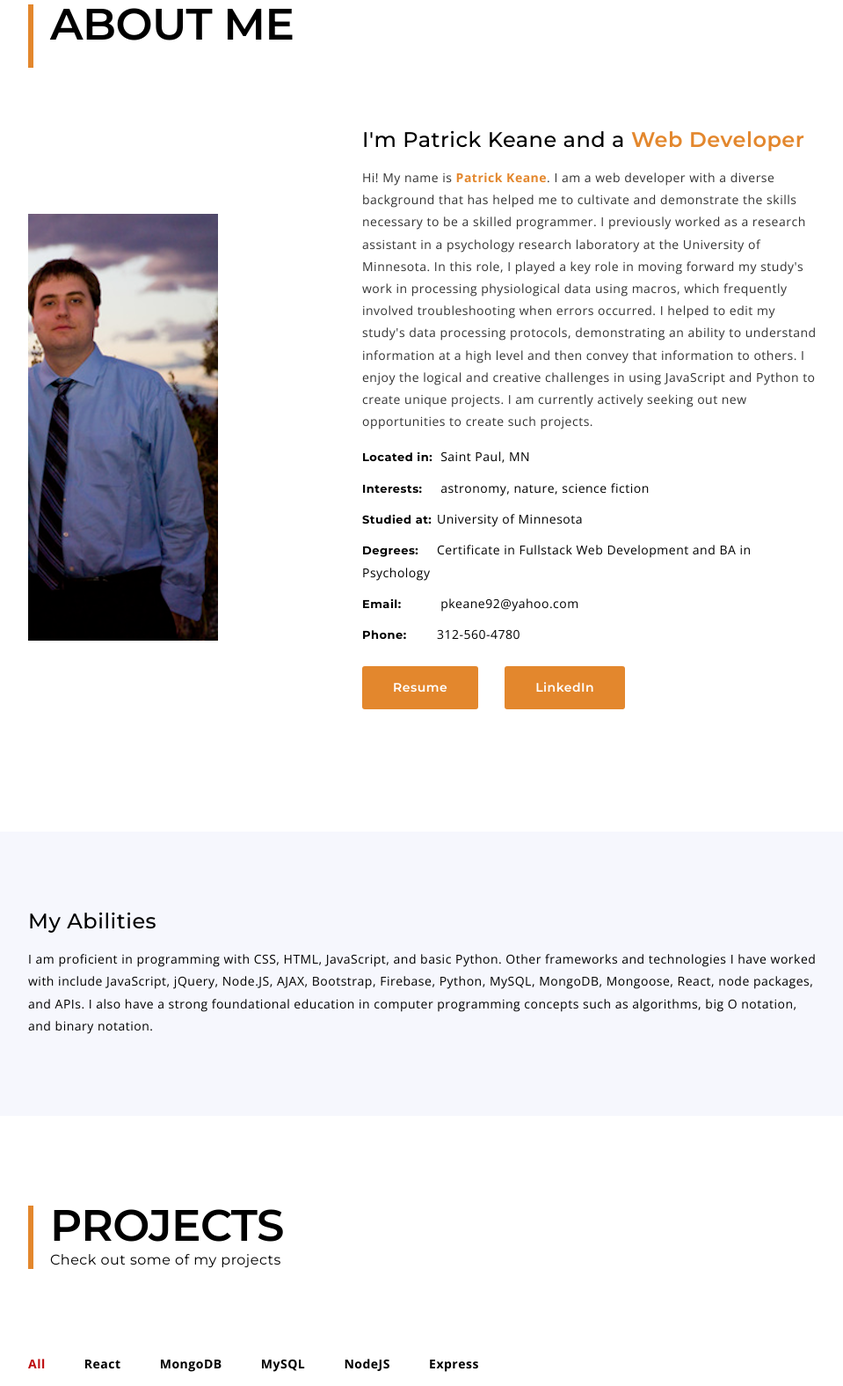
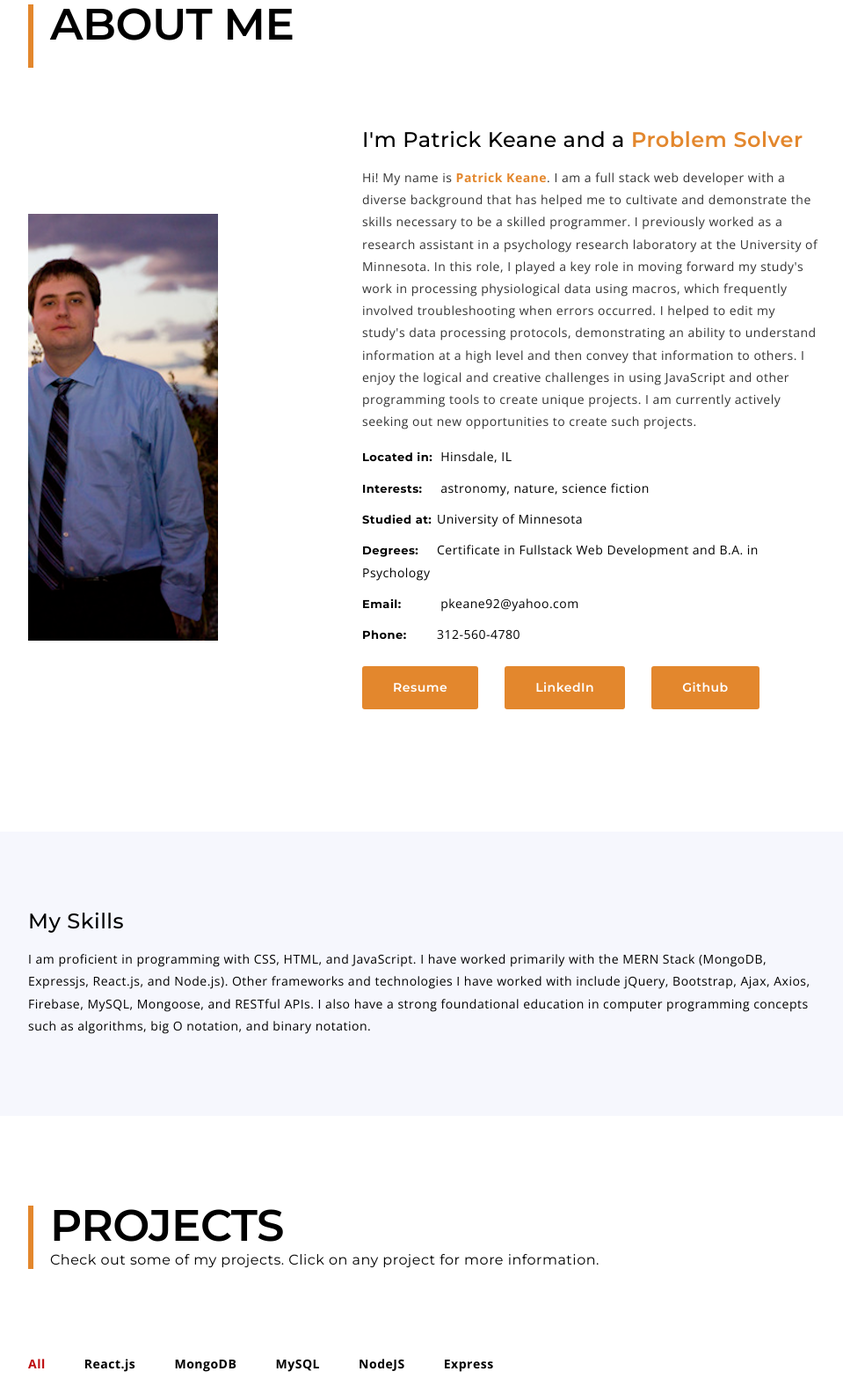
Before and after one commit to pkeane2018/Project-Portfolio, a website: page index.html in a window 1280 px wide. Shown: the part 897-2472 px from the top of the page at 88% size, without its empty margins (308-1267 px from the left). Drawn offline with nearby package versions, Linux system fonts and the light colour scheme; no server answers; files whose address does not match are found by name.

Commit message:
added Github button, updated location, and self description words along with other small changes

```diff
--- a/index.html
+++ b/index.html
@@ -155,7 +155,7 @@
 											<h4>I'm Patrick Keane and a <span class="arlo_tm_animation_text_word"></span></h4>
 										</div>
 										<div class="definition">
-											<p>Hi! My name is <strong>Patrick Keane</strong>. I am a web developer with a diverse background that has helped me to cultivate and demonstrate the skills necessary to be a skilled programmer. I previously worked as a research assistant in a psychology research laboratory at the University of Minnesota. In this role, I played a key role in moving forward my study's work in processing physiological data using macros, which frequently involved troubleshooting when errors occurred. I helped to edit my study's data processing protocols, demonstrating an ability to understand information at a high level and then convey that information to others. I enjoy the logical and creative challenges in using JavaScript and Python to create unique projects. I am currently actively seeking out new opportunities to create such projects.</p>
+											<p>Hi! My name is <strong>Patrick Keane</strong>. I am a full stack web developer with a diverse background that has helped me to cultivate and demonstrate the skills necessary to be a skilled programmer. I previously worked as a research assistant in a psychology research laboratory at the University of Minnesota. In this role, I played a key role in moving forward my study's work in processing physiological data using macros, which frequently involved troubleshooting when errors occurred. I helped to edit my study's data processing protocols, demonstrating an ability to understand information at a high level and then convey that information to others. I enjoy the logical and creative challenges in using JavaScript and other programming tools to create unique projects. I am currently actively seeking out new opportunities to create such projects.</p>
 										</div>
 										<div class="about_short_contact_wrap">
 											<ul>
@@ -166,7 +166,7 @@
 													<span><label>Age:</label> 28</span>
 												</li> -->
 												<li>
-													<span><label>Located in:</label> Saint Paul, MN</span>
+													<span><label>Located in:</label> Hinsdale, IL</span>
 												</li>
 												<li>
 													<span><label>Interests:</label> astronomy, nature, science fiction</span>
@@ -175,7 +175,7 @@
 													<span><label>Studied at:</label>University of Minnesota</span>
 												</li>
 												<li>
-													<span><label>Degrees:</label>Certificate in Fullstack Web Development and BA in Psychology</span>
+													<span><label>Degrees:</label>Certificate in Fullstack Web Development and B.A. in Psychology</span>
 												</li>
 												<!-- <li>
 													<span><label>Website:</label> <a href="#">www.mywebsite.com</a></span>
@@ -199,6 +199,9 @@
 												<li>
 													<a href="https://www.linkedin.com/in/patrick-keane-34236b164/" target="_blank"><span>LinkedIn</span></a>
 												</li>
+												<li>
+													<a href="https://github.com/pkeane2018" target="_blank"><span>Github</span></a>
+												</li>
 											</ul>
 										</div>
 									</div>
@@ -216,9 +219,9 @@
 							<div class="inner_wrap">
 								<div>
 										<div class="arlo_tm_mini_title_holder">
-										<h4>My Abilities</h4>
+										<h4>My Skills</h4>
 									</div>
-									<p>I am proficient in programming with CSS, HTML, JavaScript, and basic Python. Other frameworks and technologies I have worked with include JavaScript, jQuery, Node.JS, AJAX, Bootstrap, Firebase, Python, MySQL, MongoDB, Mongoose, React, node packages, and APIs. I also have a strong foundational education in computer programming concepts such as algorithms, big O notation, and binary notation.</p>
+									<p>I am proficient in programming with CSS, HTML, and JavaScript. I have worked primarily with the MERN Stack (MongoDB, Expressjs, React.js, and Node.js). Other frameworks and technologies I have worked with include jQuery, Bootstrap, Ajax, Axios, Firebase, MySQL, Mongoose, and RESTful APIs. I also have a strong foundational education in computer programming concepts such as algorithms, big O notation, and binary notation.</p>
 								</div>
 								<!-- <div class="leftbox">
 									<div class="arlo_tm_mini_title_holder">
@@ -361,12 +364,12 @@
 							<div class="arlo_tm_portfolio_wrap">
 								<div class="arlo_tm_title_holder portfolio">
 									<h3>Projects</h3>
-									<span>Check out some of my projects</span>
+									<span>Check out some of my projects. Click on any project for more information.</span>
 								</div>
 								<div class="arlo_tm_portfolio_titles"></div>
 								<ul class="arlo_tm_portfolio_filter">
 									<li><a href="#" class="current" data-filter="*">All</a></li>
-									<li><a href="#" data-filter=".react">React</a></li>
+									<li><a href="#" data-filter=".react">React.js</a></li>
 									<li><a href="#" data-filter=".mongodb">MongoDB</a></li>
 									<li><a href="#" data-filter=".mysql">MySQL</a></li>
 									<li><a href="#" data-filter=".nodejs">NodeJS</a></li>
--- a/js/init.js
+++ b/js/init.js
@@ -538,7 +538,7 @@ function arlo_tm_animate_text(){
 	var animateSpan			= jQuery('.arlo_tm_animation_text_word');
 
 		animateSpan.typed({
-			strings: ["UI/UX Designer", "Web Developer", "Problem Solver"],
+			strings: ["Full Stack Web Developer", "Problem Solver", "Lifelong Leaner"],
 			loop: true,
 			startDelay: 1e3,
 			backDelay: 2e3
```
